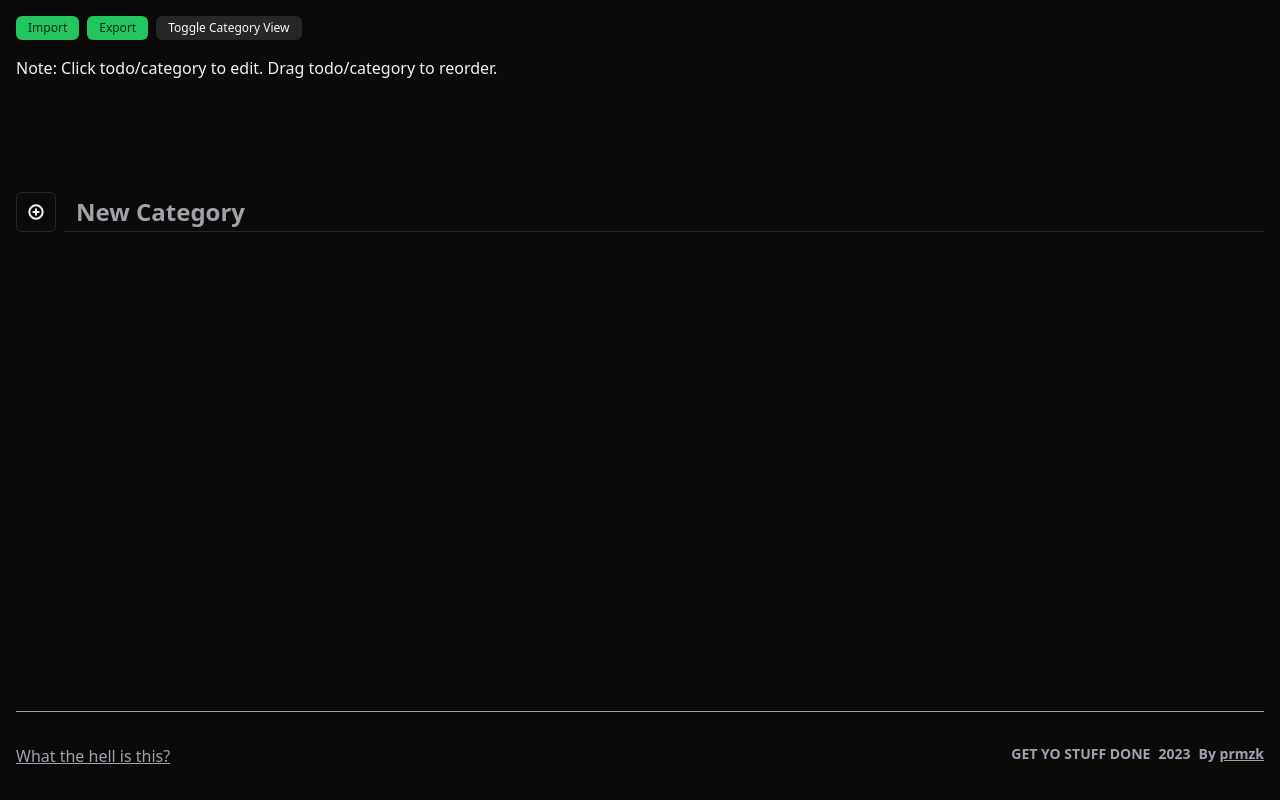
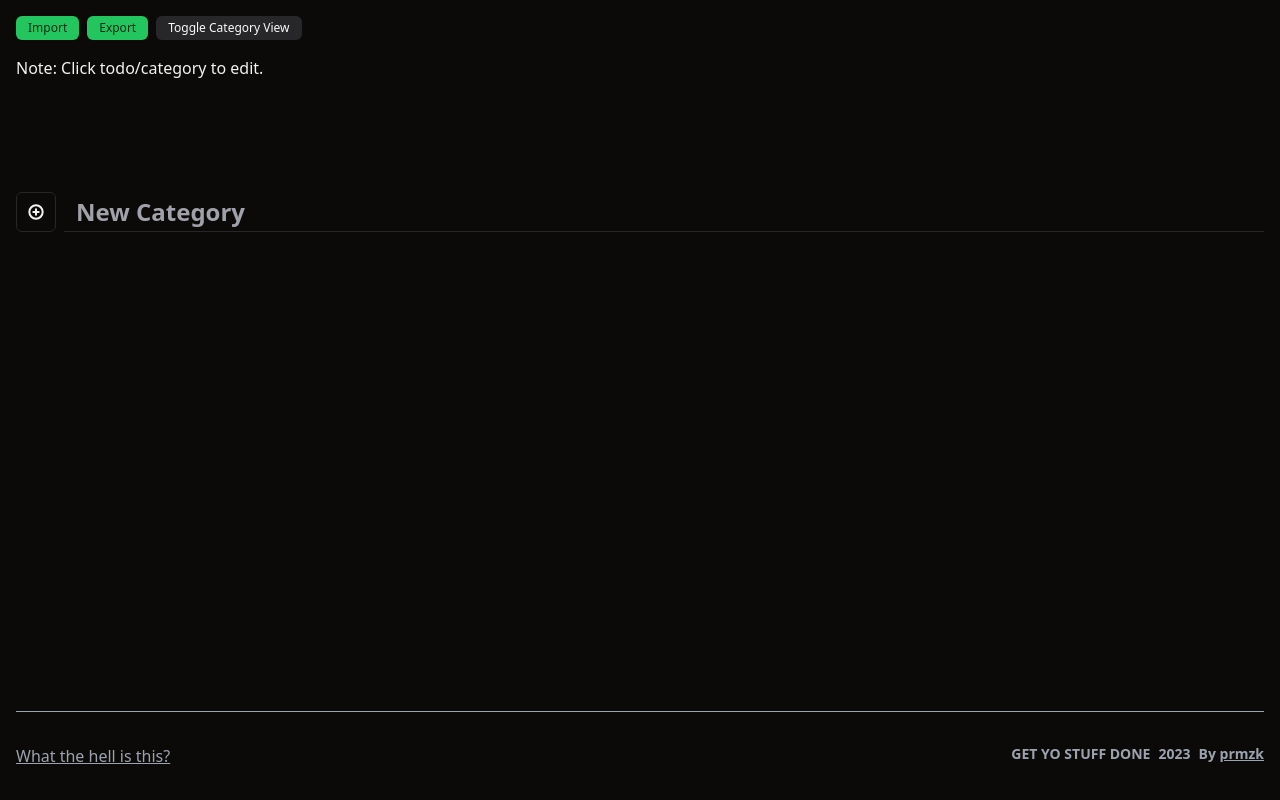
Before and after one commit to prmzk/get-yo-stuff-done, a React (Vite) app: page / in a window 1280 px wide. Built offline with nearby package versions, Linux system fonts and the light colour scheme.

Commit message:
edit menu instruction

```diff
--- a/src/components/Menu.tsx
+++ b/src/components/Menu.tsx
@@ -18,7 +18,7 @@ const Menu = () => {
           Toggle Category View
         </Button>
       </div>
-      <p>Note: Click todo/category to edit. Drag todo/category to reorder.</p>
+      <p>Note: Click todo/category to edit.</p>
     </div>
   );
 };
```
